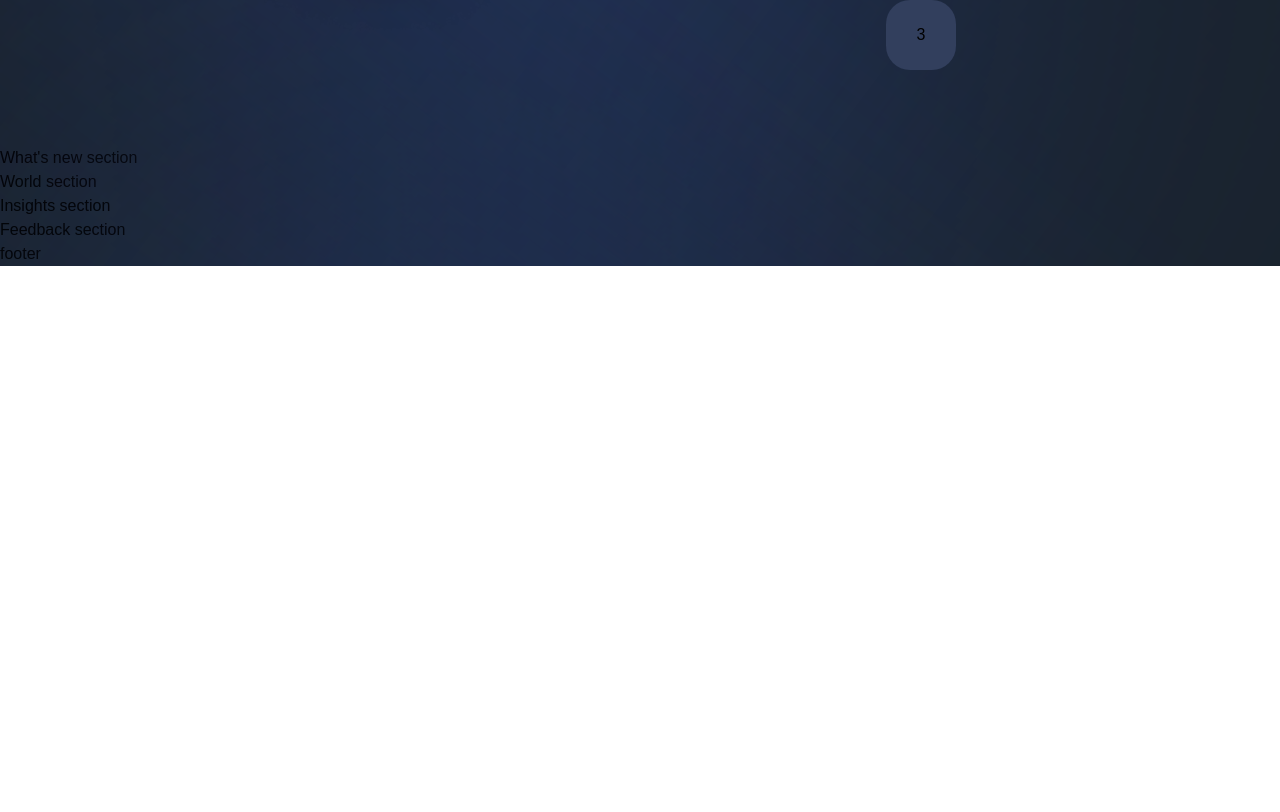
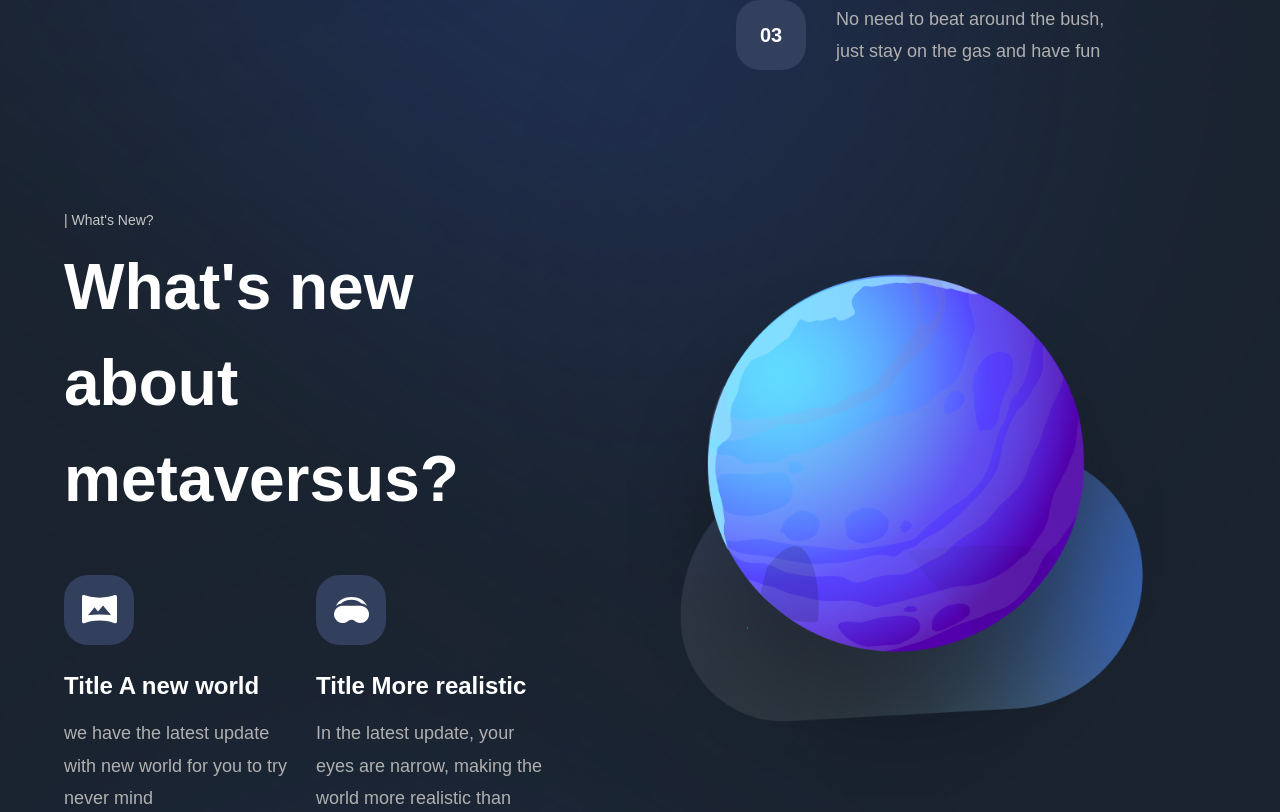
Before and after one commit to inmanolov/metaverse-design, a Next.js app: page / in a window 1280 px wide. Shown: the part 3268-4080 px from the top of the page. Before the commit the page ends 3534 px from the top, so only its background shows below. Built offline with nearby package versions, Linux system fonts and the light colour scheme; a web font is replaced by a local one.

Commit message:
Whatsnew section build

```diff
--- a/components/NewFeatures.jsx
+++ b/components/NewFeatures.jsx
@@ -1,6 +1,18 @@
-const NewFeatures = () => (
-  <div>
-    New Features
+import styles from "../styles";
+
+const NewFeatures = ({ imgUrl, title, subtitle }) => (
+  <div className="flex-1 flex flex-col sm:max-w-[250px] min-w-[210px]">
+    <div
+      className={`${styles.flexCenter} w-[70px] h-[70px] rounded-[24px] bg-[#323F5D]`}
+    >
+      <img src={imgUrl} alt="icon" className="w-1/2 h-1/2 object-contain" />
+    </div>
+    <h1 className="mt-[26px] font-bold text-[24px] leading-[30.24px] text-white">
+      Title {title}
+    </h1>
+    <p className="flex-1 mt-[16px] font-normal text-[18px] text-[#B0B0B0] leading-[32.4px]">
+      {subtitle}
+    </p>
   </div>
 );
 
--- a/components/StartSteps.jsx
+++ b/components/StartSteps.jsx
@@ -3,8 +3,11 @@
 const StartSteps = ({ number, text }) => (
   <div className={`${styles.flexCenter} flex-row`}>
     <div className={`${styles.flexCenter} w-[70px] h-[70px] rounded-[24px] bg-[#323f5d]`}>
-      <p>{number}</p>
+      <p className="font-bold text-white text-[20px]">0{number}</p>
     </div>
+    <p className="flex-1 ml-[30px] font-normal text-[18px] text-[#B0B0B0] leading-[32px]">
+      {text}
+    </p>
   </div>
 );
 
--- a/sections/WhatsNew.jsx
+++ b/sections/WhatsNew.jsx
@@ -1,8 +1,49 @@
 'use client';
 
+import { motion } from 'framer-motion';
+
+import styles from '../styles';
+import { newFeatures } from '../constants';
+import { NewFeatures, TitleText, TypingText } from '../components';
+import { planetVariants, staggerContainer, fadeIn } from '../utils/motion';
+
 const WhatsNew = () => (
-  <section>
-    What's new section
+  <section
+    className={`${styles.paddings} relative z-10`}
+  >
+    <motion.div
+      variants={staggerContainer}
+      initial="hidden"
+      whileInView="show"
+      viewport={{ once: 'false', amount: 0.25 }}
+      className={`${styles.innerWidth} mx-auto flex lg:flex-row flex-col gap-8`}
+    >
+      <motion.div
+        variants={fadeIn('left', 'tween', 0.2, 1)}
+        className="flex-[0.75] flex justify-center flex-col"
+      >
+        <TypingText title="| What's New?" />
+        <TitleText title={<>What's new about metaversus?</>} />
+        <div className='mt-[48px] flex flex-wrap justify-between gap-[24px]'>
+          {newFeatures.map((feature) => (
+            <NewFeatures
+              key={feature.title}
+              {...feature}
+            />
+          ))}
+        </div>
+      </motion.div>
+      <motion.div
+        variants={planetVariants('right')}
+        className={`flex-1 ${styles.flexCenter}`}
+      >
+        <img
+          src="/whats-new.png"
+          alt="whats-new.png"
+          className="w-[90%] h-[90%] object-contain"
+        />
+      </motion.div>
+    </motion.div>
   </section>
 );
 
```
